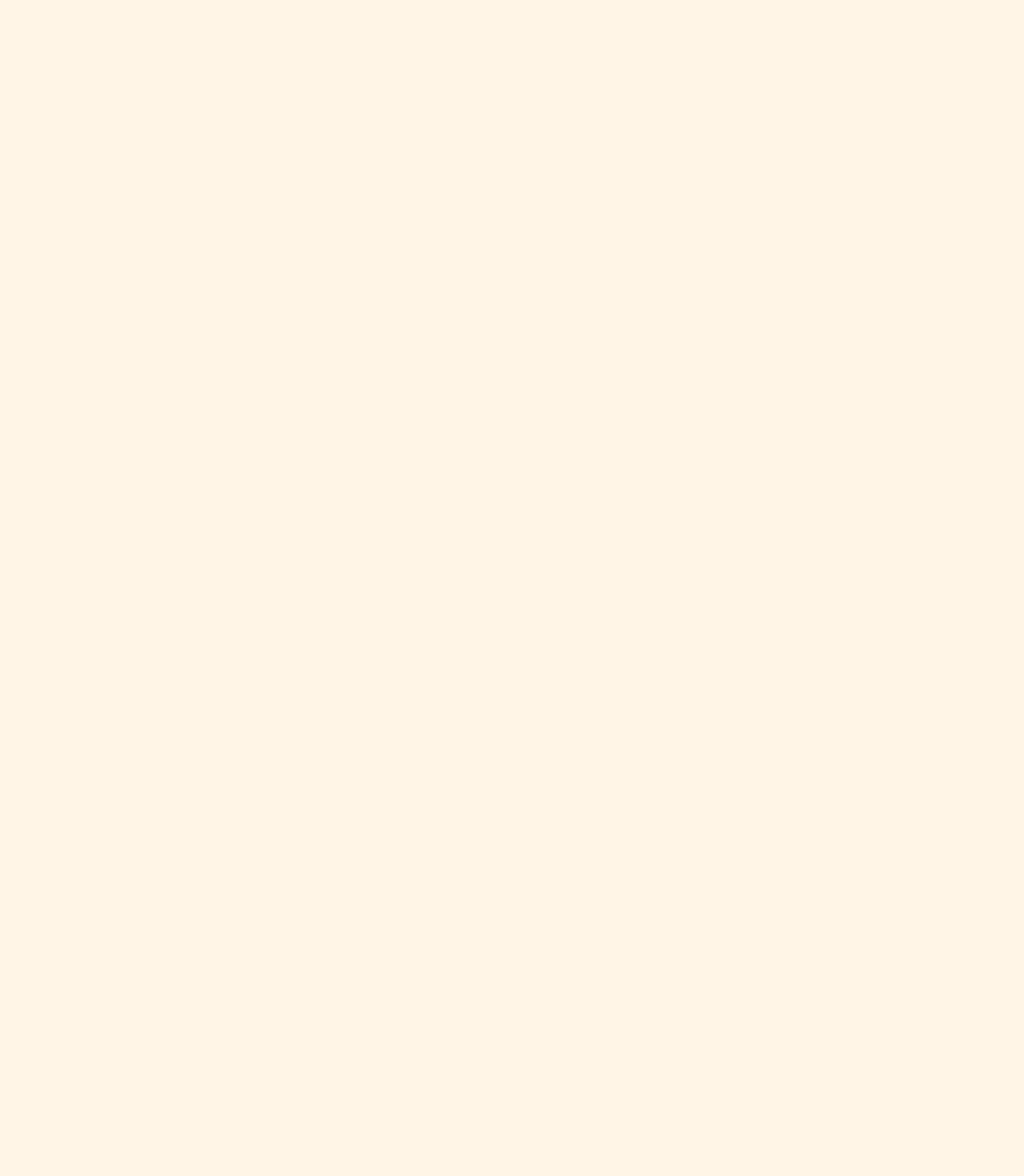
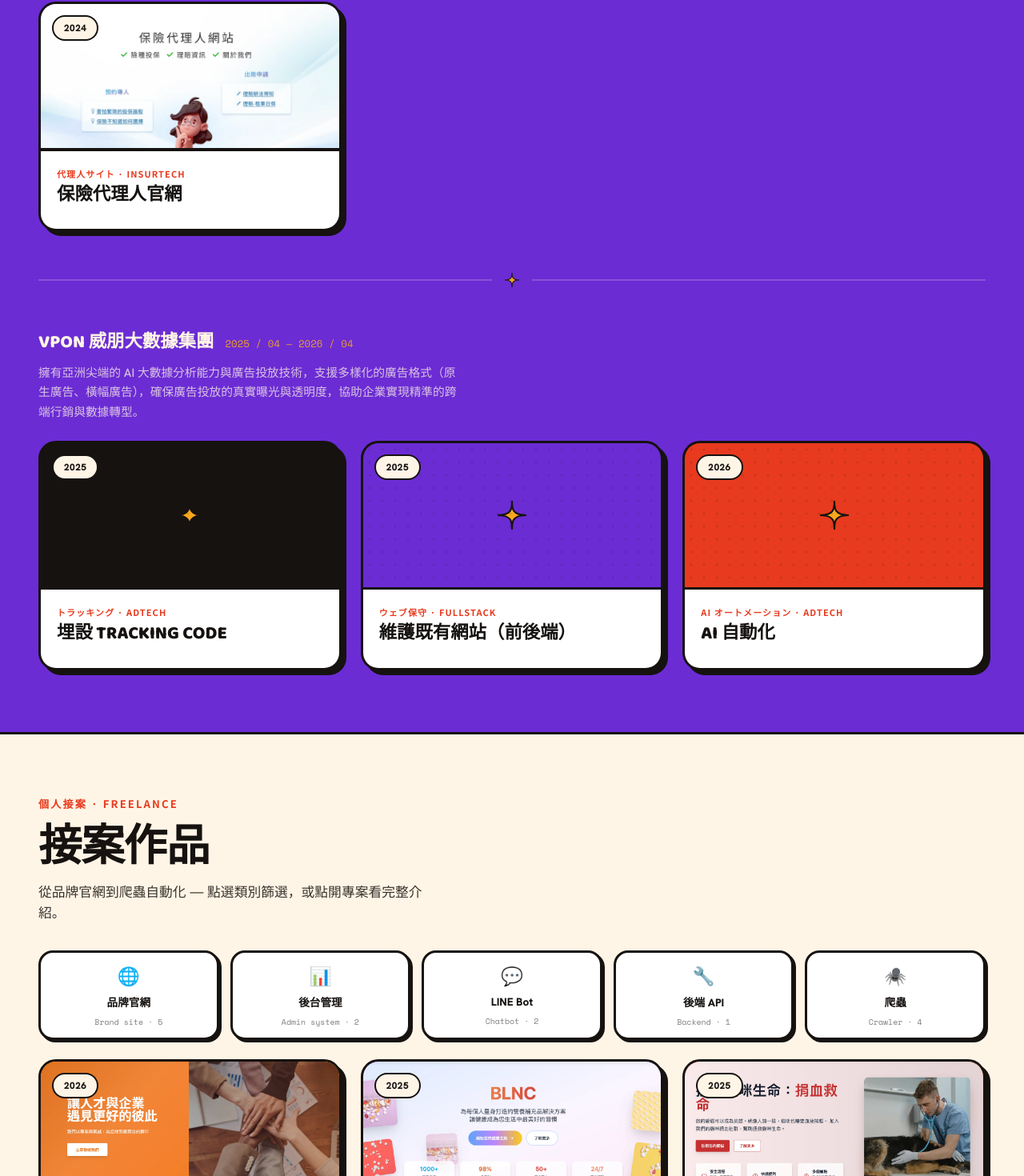
Before and after one commit to no-ttt/Portfolio, a React (Vite) app: page /#/interview in a window 1280 px wide. Before the commit this address had no page. Shown: the part 1079-2549 px from the top of the page at 80% size. Before the commit the page ends 800 px from the top, so only its background shows below. Built offline with nearby package versions, Linux system fonts and the light colour scheme.

Commit message:
feat: add /interview page

```diff
--- a/src/App.jsx
+++ b/src/App.jsx
@@ -9,6 +9,7 @@
 import { Footer } from './components/Footer';
 import { PageDecorations } from './components/PageDecorations';
 import { ProjectPage } from './components/ProjectPage';
+import { InterviewPage } from './components/InterviewPage';
 
 function Home() {
   return (
@@ -31,6 +32,7 @@
     <Routes>
       <Route path="/" element={<Home />} />
       <Route path="/project/:title" element={<ProjectPage />} />
+      <Route path="/interview" element={<InterviewPage />} />
     </Routes>
   );
 }
--- /dev/null
+++ b/src/components/InterviewPage.jsx
@@ -0,0 +1,157 @@
+import { useState } from 'react';
+import { useNavigate } from 'react-router-dom';
+import { NavBar } from './NavBar';
+import { Footer } from './Footer';
+import { PSparkle } from './PSparkle';
+import { PTag } from './PTag';
+import { FREELANCE, FULLTIME, SIDE_PROJECTS, COMPANIES } from '../data/projects';
+
+const CATS = [
+  { id: 'brand',    icon: '🌐', name: '品牌官網',  en: 'Brand site' },
+  { id: 'admin',    icon: '📊', name: '後台管理',  en: 'Admin system' },
+  { id: 'linebot',  icon: '💬', name: 'LINE Bot',  en: 'Chatbot' },
+  { id: 'api',      icon: '🔧', name: '後端 API',  en: 'Backend' },
+  { id: 'crawler',  icon: '🕷️', name: '爬蟲',      en: 'Crawler' },
+];
+
+function ProjectCard({ p }) {
+  const navigate = useNavigate();
+  return (
+    <div
+      role="button"
+      tabIndex={0}
+      className="pl-pressable"
+      onClick={() => navigate(`/project/${encodeURIComponent(p.title)}`)}
+      onKeyDown={e => e.key === 'Enter' && navigate(`/project/${encodeURIComponent(p.title)}`)}
+      style={{ textAlign: 'left', border: '3.5px solid var(--ink)', borderRadius: 22, boxShadow: 'var(--pop-6)', cursor: 'pointer', display: 'grid', gridTemplateRows: '180px 3.5px 1fr', width: '100%', overflow: 'hidden', background: 'var(--ink)' }}
+    >
+      <div style={{ position: 'relative', background: p.bg, display: 'grid', placeItems: 'center', overflow: 'hidden' }}>
+        {p.cover
+          ? <img src={p.cover} alt={p.title} style={{ position: 'absolute', inset: 0, width: '100%', height: '100%', objectFit: 'cover', objectPosition: p.coverPosition || 'top', transform: p.coverScale ? `scale(${p.coverScale})` : undefined }} />
+          : <>
+              <div style={{ position: 'absolute', inset: 0, opacity: 0.16, backgroundImage: 'radial-gradient(var(--ink) 1.5px, rgba(0,0,0,0) 1.6px)', backgroundSize: '16px 16px' }} />
+              <PSparkle size={36} color="var(--gold)" />
+            </>
+        }
+        <span style={{ position: 'absolute', top: 14, left: 14, zIndex: 1 }}><PTag color="cream">{p.year}</PTag></span>
+      </div>
+      <div />
+      <div style={{ padding: 20, fontFamily: 'var(--font-grotesk)', color: 'var(--ink)', background: 'var(--white)' }}>
+        <div style={{ fontFamily: 'var(--font-jp)', fontWeight: 700, fontSize: 11, letterSpacing: '0.1em', color: 'var(--red)', textTransform: 'uppercase' }}>{p.jp}</div>
+        <div style={{ fontFamily: 'var(--font-display)', fontWeight: 800, fontSize: '1.4rem', lineHeight: 1.1, textTransform: 'uppercase', margin: '6px 0 10px' }}>{p.title}</div>
+      </div>
+    </div>
+  );
+}
+
+function SectionHeader({ kicker, title, desc, light }) {
+  return (
+    <div style={{ marginBottom: 34 }}>
+      <div style={{ fontFamily: 'var(--font-jp)', fontWeight: 700, fontSize: '0.82rem', letterSpacing: '0.16em', color: light ? 'var(--gold)' : 'var(--red)', textTransform: 'uppercase', marginBottom: 12 }}>
+        {kicker}
+      </div>
+      <h2 style={{ fontFamily: 'var(--font-heading)', fontWeight: 800, fontSize: 'clamp(2rem,5vw,3.4rem)', textTransform: 'uppercase', letterSpacing: '-0.02em', margin: '0 0 14px', color: light ? 'var(--cream)' : 'var(--ink)' }}>
+        {title}
+      </h2>
+      {desc && <p style={{ fontWeight: 500, fontSize: '1.05rem', lineHeight: 1.55, color: light ? 'rgba(255,245,230,0.85)' : 'var(--text-body)', margin: 0, maxWidth: '52ch' }}>{desc}</p>}
+    </div>
+  );
+}
+
+function CatBlock({ cat, count, active, onClick }) {
+  return (
+    <button onClick={onClick} className="pl-pressable" style={{ display: 'grid', justifyItems: 'center', gap: 8, padding: '16px 10px 12px', background: active ? 'var(--gold)' : 'var(--white)', border: '3px solid var(--ink)', borderRadius: 18, boxShadow: active ? 'var(--pop-4)' : 'var(--pop-3)', cursor: 'pointer' }}>
+      <span style={{ fontSize: '1.4rem' }}>{cat.icon}</span>
+      <span style={{ fontFamily: 'var(--font-grotesk)', fontWeight: 800, fontSize: '0.85rem', color: 'var(--ink)', whiteSpace: 'nowrap' }}>{cat.name}</span>
+      <span style={{ fontFamily: 'var(--font-mono)', fontSize: '0.62rem', color: 'var(--text-muted)', whiteSpace: 'nowrap' }}>{cat.en} · {count}</span>
+    </button>
+  );
+}
+
+export function InterviewPage() {
+  const [cat, setCat] = useState(null);
+  const shown = cat ? FREELANCE.filter(p => p.cat === cat) : FREELANCE;
+
+  return (
+    <div style={{ position: 'relative' }}>
+      <NavBar />
+
+      {/* 正職 */}
+      <section style={{ background: 'var(--violet)', borderBottom: '3.5px solid var(--ink)', padding: 'clamp(48px,6vw,88px) clamp(16px,4vw,48px)' }}>
+        <div className="pl-container">
+          <SectionHeader
+            kicker="正職經歷 · IN-HOUSE"
+            title="正職接觸過的專案"
+            desc="任職期間參與的產品開發 — 由需求、流程到上線維運。"
+            light
+          />
+          {COMPANIES.map((co, ci) => {
+            const projects = FULLTIME.filter(p => p.company === co.key);
+            return (
+              <div key={co.key}>
+                <div style={{ marginBottom: 24 }}>
+                  <div style={{ display: 'flex', alignItems: 'baseline', gap: 14, flexWrap: 'wrap', marginBottom: 8 }}>
+                    <span style={{ fontFamily: 'var(--font-display)', fontWeight: 800, fontSize: 'clamp(1.1rem,2.2vw,1.4rem)', color: 'var(--cream)' }}>{co.name}</span>
+                    <span style={{ fontFamily: 'var(--font-mono)', fontSize: '0.78rem', color: 'var(--gold)', opacity: 0.9 }}>{co.period}</span>
+                  </div>
+                  <p style={{ fontFamily: 'var(--font-grotesk)', fontWeight: 500, fontSize: '0.92rem', lineHeight: 1.65, color: 'var(--cream)', opacity: 0.75, margin: 0, maxWidth: '64ch' }}>{co.desc}</p>
+                </div>
+                <div style={{ display: 'grid', gridTemplateColumns: 'repeat(auto-fit,minmax(min(100%,280px),1fr))', gap: 24 }}>
+                  {projects.map(p => <ProjectCard key={p.title} p={p} />)}
+                </div>
+                {ci < COMPANIES.length - 1 && (
+                  <div style={{ margin: '52px 0', display: 'flex', alignItems: 'center', gap: 16 }}>
+                    <div style={{ flex: 1, height: 2, background: 'rgba(255,245,230,0.2)' }} />
+                    <PSparkle size={18} color="var(--gold)" />
+                    <div style={{ flex: 1, height: 2, background: 'rgba(255,245,230,0.2)' }} />
+                  </div>
+                )}
+              </div>
+            );
+          })}
+        </div>
+      </section>
+
+      {/* 接案 */}
+      <section style={{ padding: 'clamp(48px,6vw,88px) clamp(16px,4vw,48px)', background: 'var(--cream)', borderBottom: '3.5px solid var(--ink)' }}>
+        <div className="pl-container">
+          <SectionHeader
+            kicker="個人接案 · FREELANCE"
+            title="接案作品"
+            desc="從品牌官網到爬蟲自動化 — 點選類別篩選，或點開專案看完整介紹。"
+          />
+          <div style={{ display: 'grid', gridTemplateColumns: 'repeat(auto-fit,minmax(118px,1fr))', gap: 14, marginBottom: 24 }}>
+            {CATS.map(c => (
+              <CatBlock key={c.id} cat={c} count={FREELANCE.filter(p => p.cat === c.id).length}
+                active={cat === c.id} onClick={() => setCat(cat === c.id ? null : c.id)} />
+            ))}
+          </div>
+          {cat && (
+            <button onClick={() => setCat(null)} style={{ background: 'none', border: 'none', cursor: 'pointer', fontFamily: 'var(--font-grotesk)', fontWeight: 800, fontSize: '0.85rem', color: 'var(--red)', marginBottom: 16 }}>
+              ✕ 清除篩選，顯示全部
+            </button>
+          )}
+          <div style={{ display: 'grid', gridTemplateColumns: 'repeat(auto-fill,minmax(min(100%,280px),1fr))', gap: 24 }}>
+            {shown.map(p => <ProjectCard key={p.title} p={p} />)}
+          </div>
+        </div>
+      </section>
+
+      {/* Side Projects */}
+      <section style={{ background: 'var(--cream)', borderBottom: '3.5px solid var(--ink)', padding: 'clamp(48px,6vw,88px) clamp(16px,4vw,48px)' }}>
+        <div className="pl-container">
+          <SectionHeader
+            kicker="個人專案 · SIDE PROJECTS"
+            title="Side Projects"
+            desc="學生時期開發 — 從想法到落地，完整從 0 到 1。"
+          />
+          <div style={{ display: 'grid', gridTemplateColumns: 'repeat(auto-fit,minmax(min(100%,280px),1fr))', gap: 24 }}>
+            {SIDE_PROJECTS.map(p => <ProjectCard key={p.title} p={p} />)}
+          </div>
+        </div>
+      </section>
+
+      <Footer />
+    </div>
+  );
+}
```
